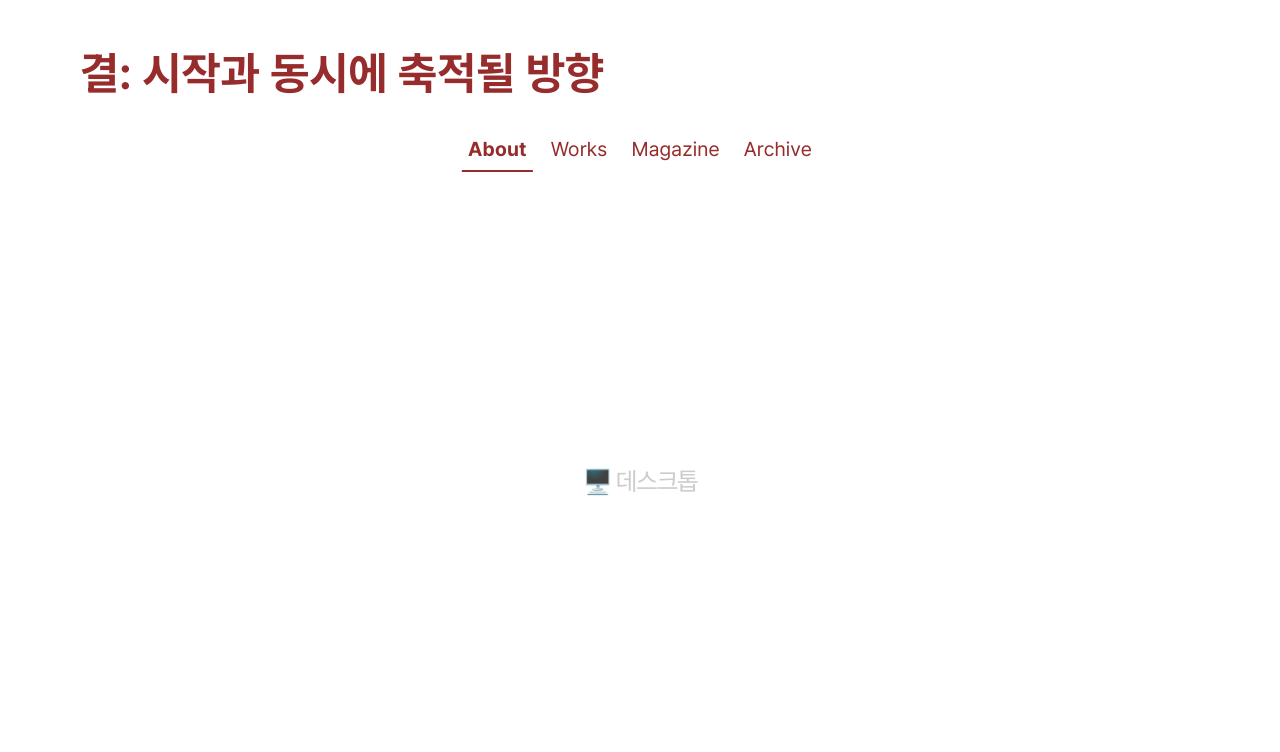
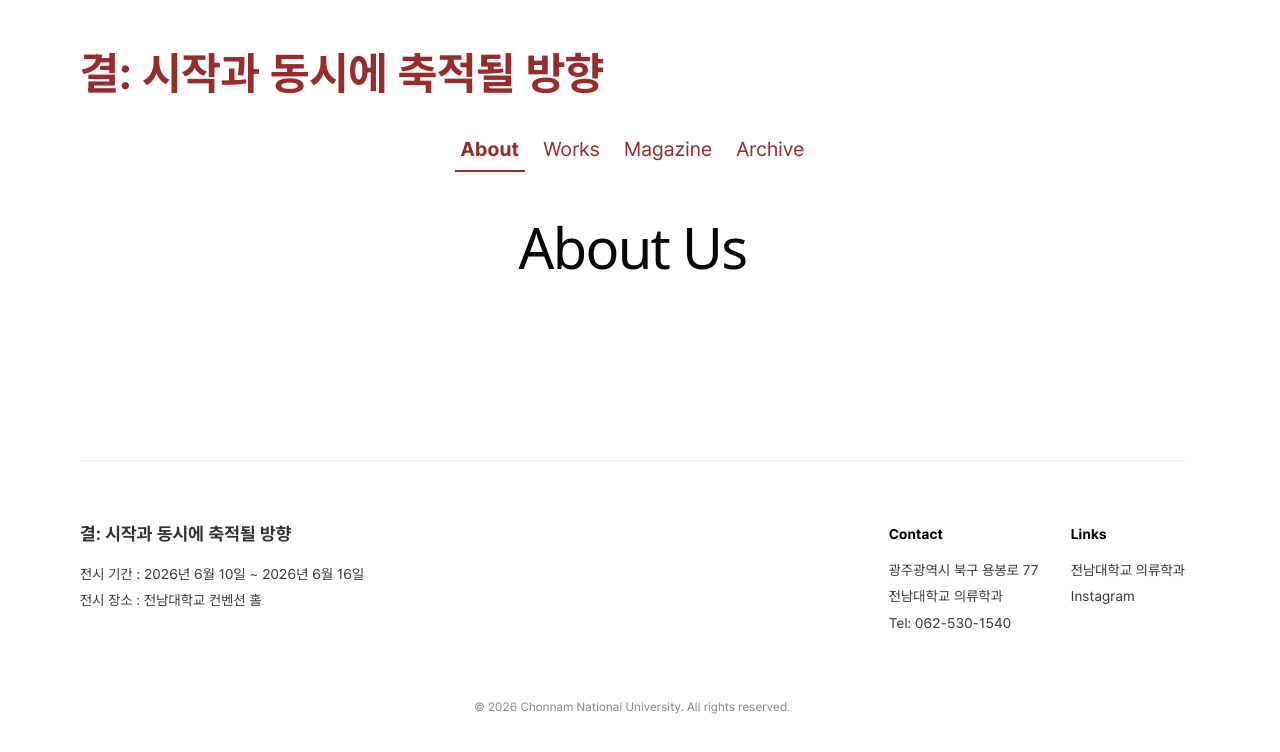
Before and after one commit to LeeJS9856/CNU-Clothing-Graduation-Show, a React (Vite) app in the folder cnu-clothing-graduation-show-2026/: page /about in a window 1280 px wide. Shown: the top 752 px of the page. Built offline with nearby package versions, Linux system fonts and the light colour scheme.

Commit message:
refact : 레이아웃 생성

```diff
--- /dev/null
+++ b/cnu-clothing-graduation-show-2026/src/components/layout/Layout.tsx
@@ -0,0 +1,71 @@
+import React from 'react';
+import styled, { css } from 'styled-components';
+import { responsiveStyle } from '@/styles/responsive';
+import Navigation from '@/components/layout/Navigation';
+import Footer from '@/components/layout/Footer';
+import { COLORS } from '@/constants/colors';
+
+interface LayoutProps {
+  children: React.ReactNode;
+}
+
+const Layout = ({ children }: LayoutProps) => {
+  return (
+    <SafeProvider>
+      <Header>
+        <BrandText href="/">결: 시작과 동시에 축적될 방향</BrandText>
+        <Navigation />
+      </Header>
+
+      <MainContent>
+        {children}
+      </MainContent>
+
+      <Footer />
+    </SafeProvider>
+  );
+};
+
+const SafeProvider = styled.div`
+  width: 100%;
+  max-width: 1280px;
+  margin: 0 auto;
+  min-height: 100vh;
+  display: flex;
+  flex-direction: column;
+
+  ${responsiveStyle({
+    mobile: css`padding: 0 16px;`,
+    desktop: css`padding: 0 40px;`,
+  })}
+`;
+
+const Header = styled.header`
+  width: 100%;
+  ${responsiveStyle({
+    mobile: css`padding-top: 32px; padding-bottom: 24px;`,
+    desktop: css`padding-top: 60px; padding-bottom: 40px;`,
+  })}
+`;
+
+const BrandText = styled.a`
+  display: block;
+  text-align: left;
+  font-weight: 700;
+  color: ${COLORS.brand.primary};
+  ${responsiveStyle({
+    mobile: css`font-size: 30px;`,
+    desktop: css`font-size: 45px;`,
+  })}
+  text-decoration: none;
+`;
+
+const MainContent = styled.main`
+  flex: 1; /* 컨텐츠가 적어도 푸터를 바닥으로 밀어내도록 함 */
+  width: 100%;
+  display: flex;
+  flex-direction: column;
+  margin-bottom: 60px;
+`;
+
+export default Layout;
--- a/cnu-clothing-graduation-show-2026/src/pages/About/AboutPage.tsx
+++ b/cnu-clothing-graduation-show-2026/src/pages/About/AboutPage.tsx
@@ -1,75 +1,14 @@
 import React from 'react';
-import styled, { css } from 'styled-components';
-import { useResponsive } from '@/hooks/useResponsive';
-import { responsiveStyle } from '@/styles/responsive';
-import Navigation from '@/components/layout/Navigation'
-import { COLORS } from '@/constants/colors'
+import styled from 'styled-components';
+import Layout from '@/components/layout/Layout';
 
-const AboutPage = (): React.JSX.Element => {
-  const device = useResponsive();
-  const isMounted = React.useMemo(() => typeof window !== 'undefined', []);
-
+const About = (): React.JSX.Element => {
   return (
-    <SafeProvider>
-      <Header>
-        <BrandText href={`/`}>결: 시작과 동시에 축적될 방향</BrandText>
-        <Navigation />
-      </Header>
-
-      <Content>
-        <Title>
-          {isMounted && (device === 'mobile' ? '📱 모바일' : '🖥️ 데스크톱')}
-        </Title>
-      </Content>
-    </SafeProvider>
+    <Layout>
+      <h1>About Us</h1>
+    </Layout>
   );
 };
 
-const SafeProvider = styled.div`
-  width: 100%;
-  max-width: 1280px;
-  min-height: 100vh;
-  display: flex;
-  flex-direction: column;
-
-  ${responsiveStyle({
-    mobile: css` padding: 0 16px; `,
-    desktop: css` padding: 0 40px; `,
-  })}
-`;
-
-const Header = styled.header`
-  width: 100%;
-  ${responsiveStyle({
-    mobile: css` padding-top: 32px; `,
-    desktop: css` padding-top: 60px; `,
-
-  })}
-`;
-
-const BrandText = styled.a`
-  display: block;
-  text-align: left;
-  font-weight: 700;
-  color: ${COLORS.brand.primary};
-  ${responsiveStyle({
-    mobile: css`font-size: 30px;`,
-    desktop: css`font-size: 45px;`,
-  })}
-  text-decoration:none;
-`;
-
-const Content = styled.div`
-  flex: 1;
-  display: flex;
-  justify-content: center;
-  align-items: center;
-`;
-
-const Title = styled.h1`
-  font-size: 24px;
-  font-weight: bold;
-  color: #ccc;
-`;
-
-export default AboutPage;
+// 이미지 스타일링만 유지
+export default About;
--- a/cnu-clothing-graduation-show-2026/src/pages/Main/Main.tsx
+++ b/cnu-clothing-graduation-show-2026/src/pages/Main/Main.tsx
@@ -1,72 +1,21 @@
 import React from 'react';
-import styled, { css } from 'styled-components';
-import { responsiveStyle } from '@/styles/responsive';
-import Navigation from '@/components/layout/Navigation';
-import Footer from '@/components/layout/Footer';
-import { COLORS } from '@/constants/colors';
+import styled from 'styled-components';
+import Layout from '@/components/layout/Layout';
 import MainPoster from '@/assets/images/main_poster.png';
 
 const Main = (): React.JSX.Element => {
   return (
-    <SafeProvider>
-      <Header>
-        <BrandText href="/">결: 시작과 동시에 축적될 방향</BrandText>
-        <Navigation />
-      </Header>
-
-      <Content>
-        <PosterImage src={MainPoster} alt="Main Poster" />
-      </Content>
-
-      <Footer />
-    </SafeProvider>
+    <Layout>
+      <PosterImage src={MainPoster} alt="Main Poster" />
+    </Layout>
   );
 };
 
-const SafeProvider = styled.div`
-  width: 100%;
-  max-width: 1280px;
-  margin: 0 auto;
-  min-height: 100vh;
-  display: flex;
-  flex-direction: column;
-
-  ${responsiveStyle({
-    mobile: css`padding: 0 16px;`,
-    desktop: css`padding: 0 40px;`,
-  })}
-`;
-
-const Header = styled.header`
-  width: 100%;
-  ${responsiveStyle({
-    mobile: css`padding-top: 32px; padding-bottom: 24px;`,
-    desktop: css`padding-top: 60px; padding-bottom: 40px;`,
-  })}
-`;
-
-const BrandText = styled.a`
-  display: block;
-  text-align: left;
-  font-weight: 700;
-  color: ${COLORS.brand.primary};
-  ${responsiveStyle({
-    mobile: css`font-size: 30px;`,
-    desktop: css`font-size: 45px;`,
-  })}
-  text-decoration: none;
-`;
-
-const Content = styled.div`
-  width: 100%;
-  display: flex;
-  margin-bottom: 60px; /* Footer와의 간격 */
-`;
-
+// 이미지 스타일링만 유지
 const PosterImage = styled.img`
   width: 100%;
   height: auto;
-  object-fit: cover; /* 가로폭에 맞춰 꽉 채움 */
+  object-fit: cover;
   display: block;
 `;
 
--- a/cnu-clothing-graduation-show-2026/src/styles/GlobalStyle.ts
+++ b/cnu-clothing-graduation-show-2026/src/styles/GlobalStyle.ts
@@ -29,5 +29,9 @@ const GlobalStyle = createGlobalStyle`
       margin: 0 16px;
     }
   }
+
+  html{
+    scrollbar-gutter: stable;
+  }
 `
 export default GlobalStyle;
```
